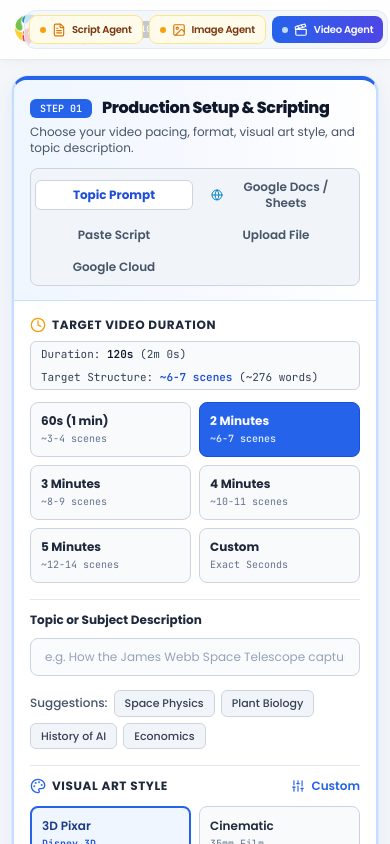
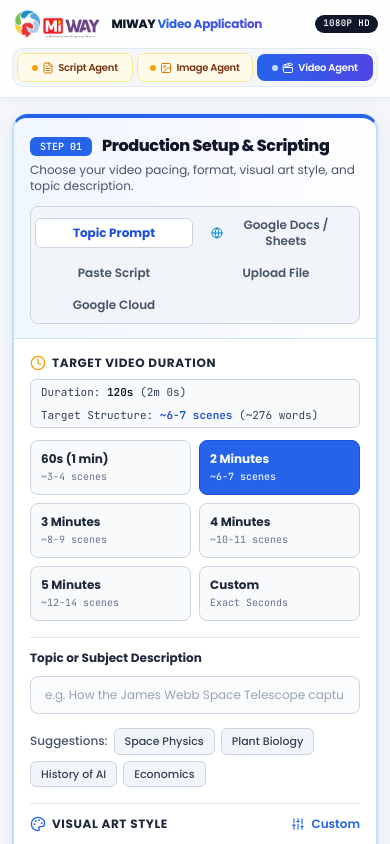
Before and after one commit to marisoncode/VideoGen-Frontend, a React (Vite) app: page / in a window 390 px wide. Shown: the top 844 px of the page. Built offline with nearby package versions, Linux system fonts and the light colour scheme; no server answers.

Commit message:
fix(ui): make header logo and agent pills responsive on mobile

```diff
--- a/src/components/Header.jsx
+++ b/src/components/Header.jsx
@@ -11,23 +11,22 @@ export default function Header({
 }) {
   return (
     <header className="sticky top-0 z-40 bg-white/90 backdrop-blur-xl border-b border-slate-200/90 shadow-[0_1px_12px_-2px_rgba(15,23,42,0.06)] px-3 sm:px-6 lg:px-8 py-2.5 sm:py-3 transition-all">
-      <div className="max-w-[1600px] w-full mx-auto flex items-center justify-between gap-3">
+      <div className="max-w-[1600px] w-full mx-auto flex flex-col md:flex-row md:items-center md:justify-between gap-2.5 md:gap-3">
         {/* Brand & Studio Identity */}
+        <div className="flex items-center justify-between md:justify-start gap-2.5 sm:gap-3.5 min-w-0 w-full md:w-auto">
           <div className="flex items-center gap-2.5 sm:gap-3.5 min-w-0">
-          <div className="flex items-center shrink-0">
             <img
               src="/miway-logo.png"
               alt="MIWAY Logo"
-              className="h-8 sm:h-10 w-auto object-contain shrink-0"
+              className="h-7 sm:h-9 md:h-10 w-auto object-contain shrink-0"
             />
-          </div>
             <div className="hidden sm:block h-7 w-px bg-slate-200 shrink-0" />
             <div className="min-w-0">
-            <div className="flex items-center gap-2">
-              <span className="text-sm sm:text-base font-extrabold tracking-tight text-slate-900 truncate">
-                MIWAY <span className="bg-gradient-to-r from-blue-600 to-indigo-600 bg-clip-text text-transparent font-bold hidden xs:inline">Video Application</span>
+              <div className="flex items-center gap-1.5 sm:gap-2">
+                <span className="text-xs sm:text-base font-extrabold tracking-tight text-slate-900 truncate">
+                  MIWAY <span className="bg-gradient-to-r from-blue-600 to-indigo-600 bg-clip-text text-transparent font-bold">Video Application</span>
                 </span>
-              <span className="text-[9px] sm:text-[10px] font-mono uppercase tracking-wider px-2 py-0.5 rounded-full bg-slate-900 text-white font-semibold shrink-0 shadow-xs">
+                <span className="hidden md:inline-block text-[10px] font-mono uppercase tracking-wider px-2 py-0.5 rounded-full bg-slate-900 text-white font-semibold shrink-0 shadow-xs">
                   1080p HD
                 </span>
               </div>
@@ -35,6 +34,10 @@ export default function Header({
                 Autonomous Multi-Agent AI Video Studio
               </p>
             </div>
+          </div>
+          <span className="md:hidden text-[9px] font-mono uppercase tracking-wider px-2 py-0.5 rounded-full bg-slate-900 text-white font-semibold shrink-0 shadow-xs">
+            1080p HD
+          </span>
         </div>
 
         {/* Center: Live Engine Pill (Desktop only) */}
@@ -48,12 +51,12 @@ export default function Header({
         </div>
 
         {/* Right Actions: Agent Status Pills */}
-        <div className="flex items-center gap-1.5 sm:gap-2 shrink-0 bg-slate-100/80 p-1 rounded-xl border border-slate-200/80">
+        <div className="grid grid-cols-3 md:flex items-center gap-1 sm:gap-2 w-full md:w-auto shrink-0 bg-slate-100/80 p-1 rounded-xl border border-slate-200/80">
           {/* Script Agent (Groq) */}
           <button
             type="button"
             onClick={onOpenGroqModal}
-            className={`flex items-center gap-1.5 px-2.5 sm:px-3 py-1.5 rounded-lg text-[10px] sm:text-xs font-semibold transition-all cursor-pointer ${
+            className={`flex items-center justify-center gap-1 sm:gap-1.5 px-1.5 sm:px-3 py-1.5 rounded-lg text-[10px] sm:text-xs font-semibold transition-all cursor-pointer whitespace-nowrap ${
               groqConfigured
                 ? 'bg-white text-slate-800 shadow-xs border border-slate-200/80 hover:border-amber-300 hover:text-amber-700'
                 : 'bg-amber-50 text-amber-900 border border-amber-200 hover:bg-amber-100'
@@ -61,7 +64,7 @@ export default function Header({
             title="Configure Script Agent (Groq LLM)"
           >
             <span className={`w-1.5 h-1.5 rounded-full shrink-0 ${groqConfigured ? 'bg-emerald-500' : 'bg-amber-500 animate-pulse'}`} />
-            <FileText className={`w-3.5 h-3.5 shrink-0 ${groqConfigured ? 'text-amber-500' : 'text-amber-600'}`} />
+            <FileText className={`w-3 h-3 sm:w-3.5 sm:h-3.5 shrink-0 ${groqConfigured ? 'text-amber-500' : 'text-amber-600'}`} />
             <span className="tracking-tight">Script Agent</span>
           </button>
 
@@ -69,7 +72,7 @@ export default function Header({
           <button
             type="button"
             onClick={onOpenCloudflareModal}
-            className={`flex items-center gap-1.5 px-2.5 sm:px-3 py-1.5 rounded-lg text-[10px] sm:text-xs font-semibold transition-all cursor-pointer ${
+            className={`flex items-center justify-center gap-1 sm:gap-1.5 px-1.5 sm:px-3 py-1.5 rounded-lg text-[10px] sm:text-xs font-semibold transition-all cursor-pointer whitespace-nowrap ${
               cloudflareConfigured
                 ? 'bg-white text-slate-800 shadow-xs border border-slate-200/80 hover:border-blue-300 hover:text-blue-700'
                 : 'bg-amber-50 text-amber-900 border border-amber-200 hover:bg-amber-100'
@@ -77,7 +80,7 @@ export default function Header({
             title="Configure Image Agent (Cloudflare Workers AI)"
           >
             <span className={`w-1.5 h-1.5 rounded-full shrink-0 ${cloudflareConfigured ? 'bg-emerald-500' : 'bg-amber-500 animate-pulse'}`} />
-            <ImageIcon className={`w-3.5 h-3.5 shrink-0 ${cloudflareConfigured ? 'text-blue-600' : 'text-amber-600'}`} />
+            <ImageIcon className={`w-3 h-3 sm:w-3.5 sm:h-3.5 shrink-0 ${cloudflareConfigured ? 'text-blue-600' : 'text-amber-600'}`} />
             <span className="tracking-tight">Image Agent</span>
           </button>
 
@@ -85,7 +88,7 @@ export default function Header({
           <button
             type="button"
             onClick={onOpenReplicateModal}
-            className={`flex items-center gap-1.5 px-2.5 sm:px-3 py-1.5 rounded-lg text-[10px] sm:text-xs font-semibold transition-all cursor-pointer ${
+            className={`flex items-center justify-center gap-1 sm:gap-1.5 px-1.5 sm:px-3 py-1.5 rounded-lg text-[10px] sm:text-xs font-semibold transition-all cursor-pointer whitespace-nowrap ${
               replicateConfigured
                 ? 'bg-white text-slate-800 shadow-xs border border-slate-200/80 hover:border-indigo-300 hover:text-indigo-700'
                 : 'bg-gradient-to-r from-blue-600 to-indigo-600 hover:from-blue-700 hover:to-indigo-700 text-white shadow-xs'
@@ -93,7 +96,7 @@ export default function Header({
             title="Configure Video Agent (Replicate)"
           >
             <span className={`w-1.5 h-1.5 rounded-full shrink-0 ${replicateConfigured ? 'bg-emerald-500' : 'bg-blue-200'}`} />
-            <Clapperboard className={`w-3.5 h-3.5 shrink-0 ${replicateConfigured ? 'text-indigo-600' : 'text-white'}`} />
+            <Clapperboard className={`w-3 h-3 sm:w-3.5 sm:h-3.5 shrink-0 ${replicateConfigured ? 'text-indigo-600' : 'text-white'}`} />
             <span className="tracking-tight">Video Agent</span>
           </button>
         </div>
```
Lines whose indentation alone changed are shown as unchanged.
